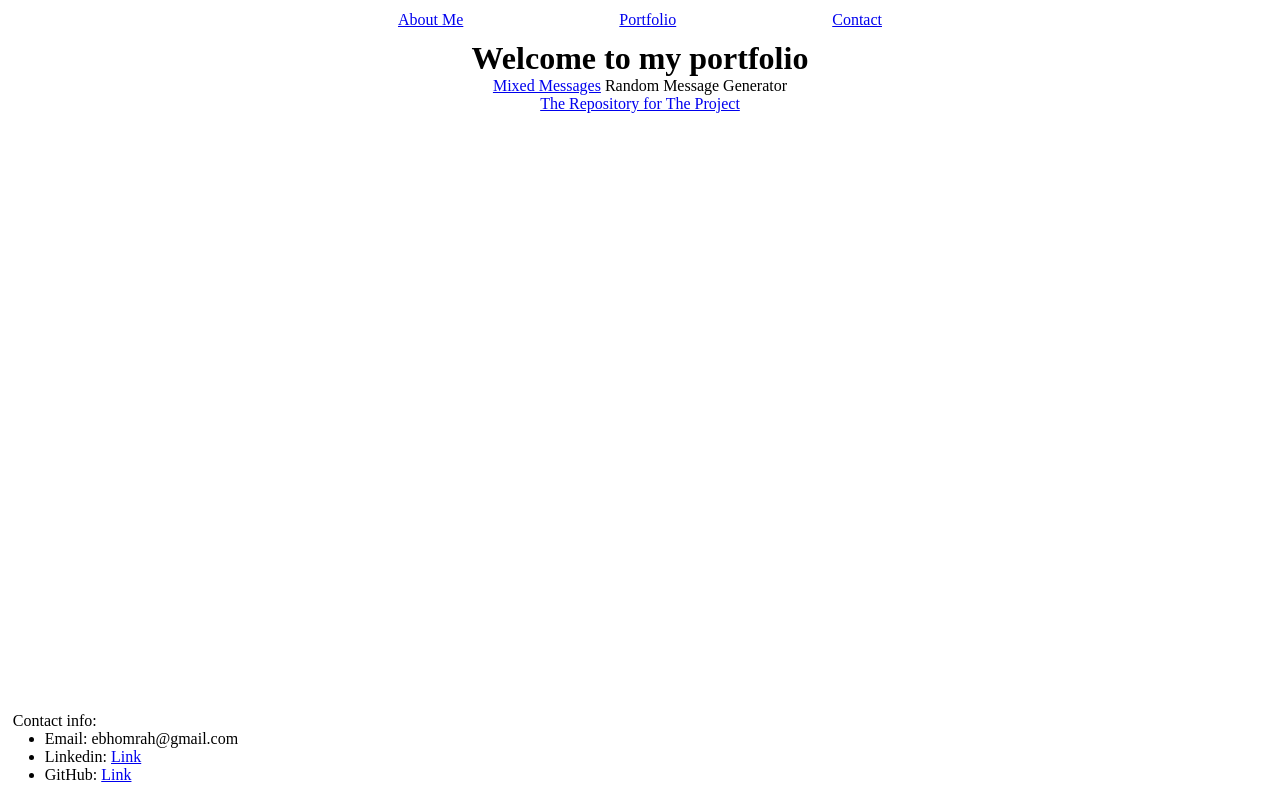
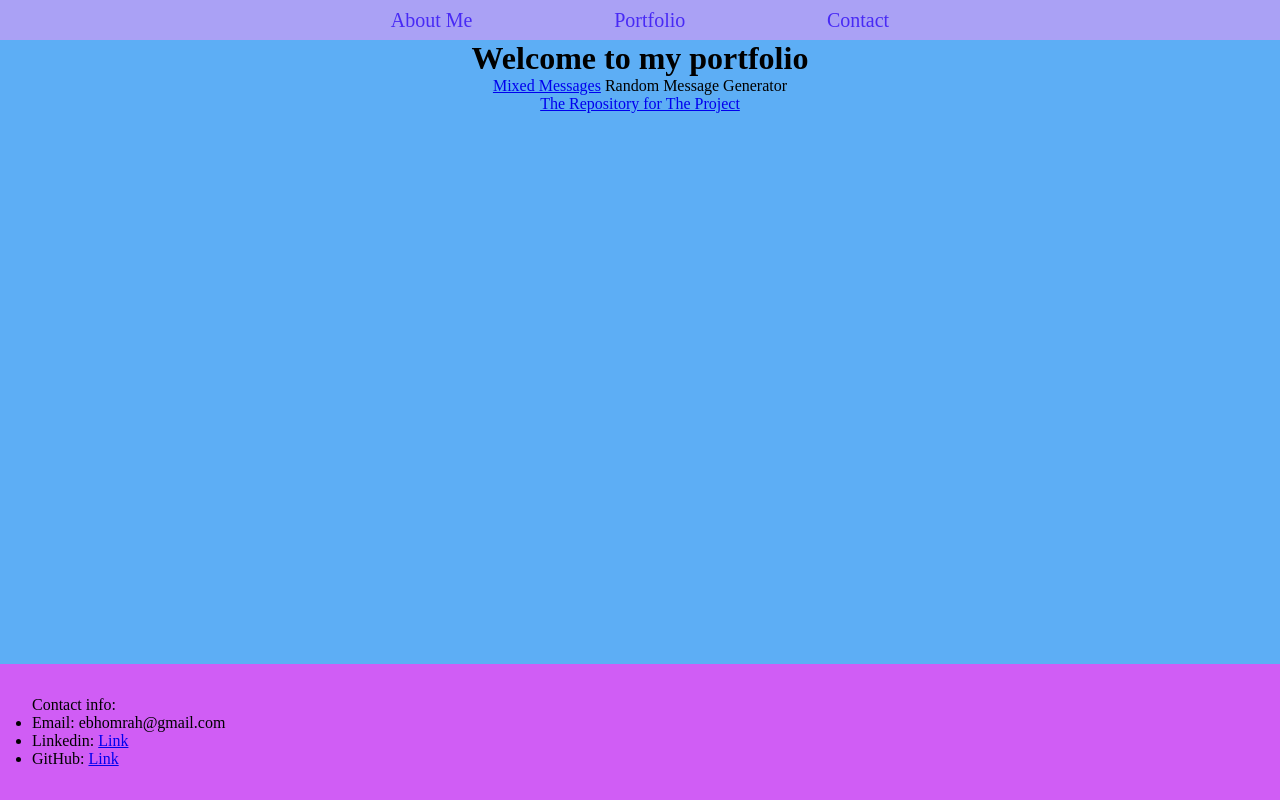
Before and after one commit to Nemozikr/portfolio, a plain HTML site: page index.html in a window 1280 px wide. Drawn offline with Linux system fonts and the light colour scheme.

Commit message:
Improved positioning of sections and added background colours

```diff
--- a/resources/stylesheet.css
+++ b/resources/stylesheet.css
@@ -6,11 +6,13 @@
 
 header {
   display: flex;
+  box-sizing: border-box;
   justify-content: center;
   align-items: center;
   flex-direction: row wrap;
   width: 100%;
   height: 5%;
+  background-color: #AAA1F5;
 }
 
 header nav {
@@ -19,12 +21,18 @@ header nav {
   display: inline-flex;
   align-items: center;
   justify-content: space-around;
+  font-size: 20px;
 }
 
 header ul {
   display: flex;
   width: 50%;
   justify-content: space-around;
+}
+
+header ul a {
+  color: #482AF5;
+  text-decoration: none;
 }
 
 header li {
@@ -34,19 +42,19 @@ header li {
 main {
   display: block;
   position: relative;
+  box-sizing: border-box;
   width: 100%;
+  height: 80%;
   text-align: center;
+  background-color: #5DAEF5;
 }
 
 footer {
   display: block;
-  width: 98%;
+  box-sizing: border-box;
+  width: 100%;
   position: absolute;
-  bottom: 2%;
-  left: 1%;
-  right: 1%;
+  bottom: 0;
+  padding: 2em;
+  background-color: #D05DF5;
 }
-
-footer ul {
-  padding-left: 2em;
-}
```
